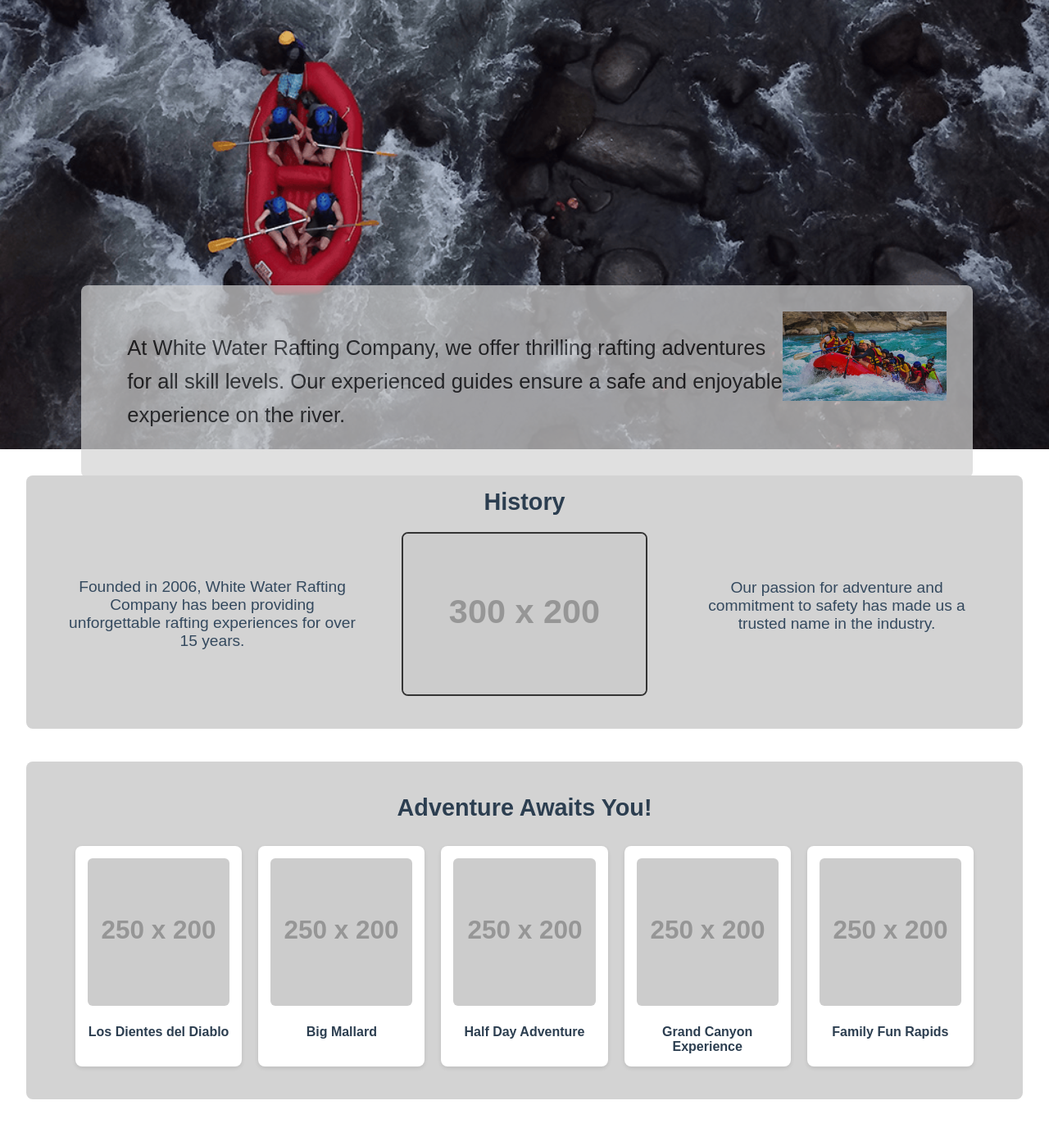
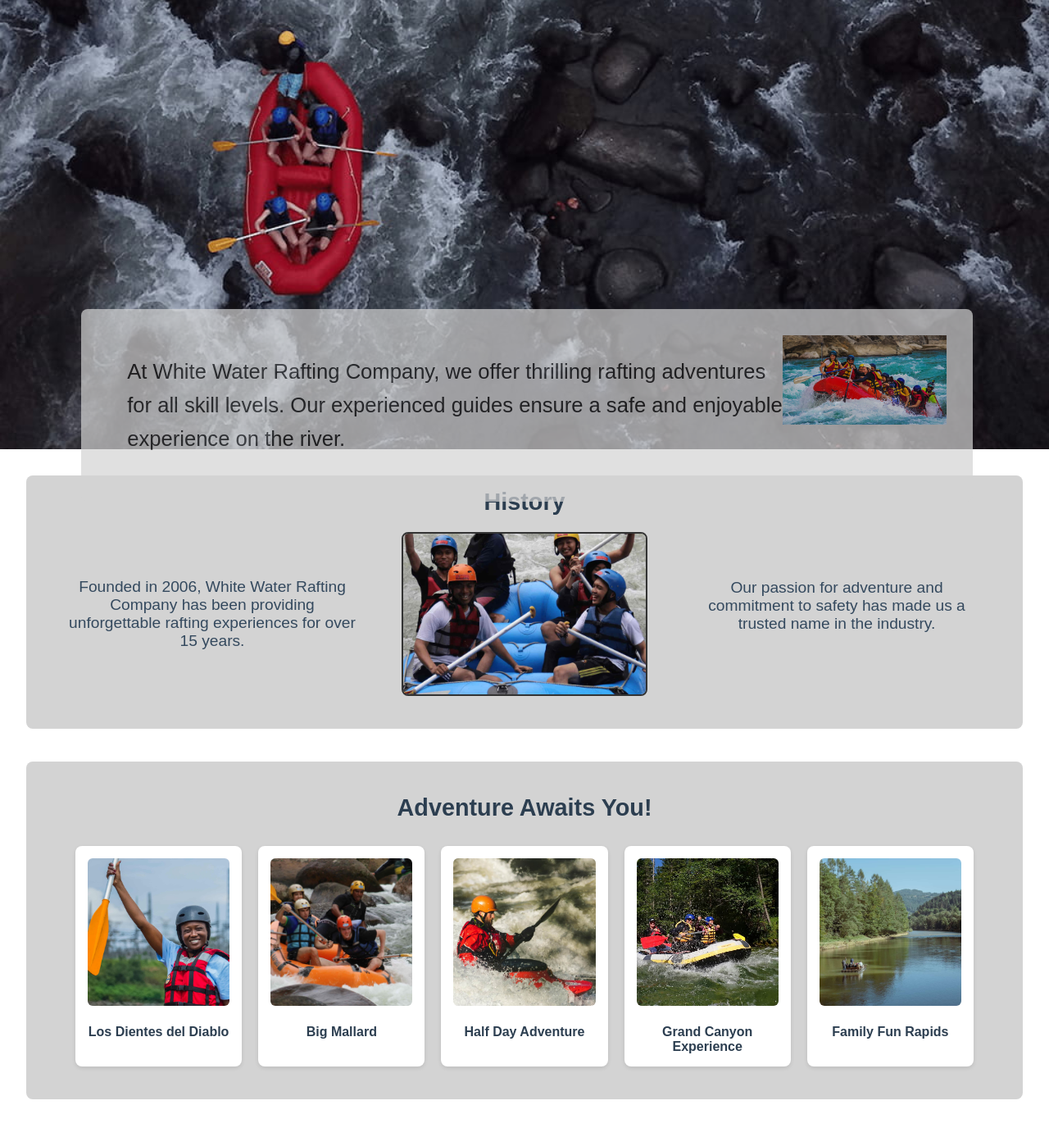
Before and after one commit to kyle-naumann/wdd130, a plain HTML site: page wwr/about.html in a window 1280 px wide. Shown: the part 328-1715 px from the top of the page at 82% size. Drawn offline with Linux system fonts and the light colour scheme; placeholder pictures from the web are drawn by us.

Commit message:
so many photos

```diff
--- a/wwr/about.html
+++ b/wwr/about.html
@@ -23,7 +23,7 @@
     </header>
     <main>
         <div class="hero">
-            <img src="images/hero.png" alt="White Water Rafting Adventure">
+            <img src="images/hero.jpg" alt="White Water Rafting Adventure">
             <h1>White Water Rafting Company</h1>
             <article>
                 <img src="images/rafting.png" alt="Our team rafting">
@@ -41,7 +41,7 @@
                     </p>
                 </div>
                 <div class="history-image">
-                    <img src="https://via.placeholder.com/300x200/cccccc/666666?text=History+Photo" alt="Company History Photo">
+                    <img src="images/rafting2.jpg" alt="Company History Photo">
                 </div>
                 <div class="history-text-right">
                     <p>
@@ -55,23 +55,23 @@
             <h2>Adventure Awaits You!</h2>
             <div class="adventure-gallery">
                 <figure>
-                    <img src="https://via.placeholder.com/250x200/4a90e2/ffffff?text=Adventure+1" alt="Los Dientes del Diablo Rapids">
+                    <img src="images/rafting3.jpg" alt="Los Dientes del Diablo Rapids">
                     <figcaption>Los Dientes del Diablo</figcaption>
                 </figure>
                 <figure>
-                    <img src="https://via.placeholder.com/250x200/7ed321/ffffff?text=Adventure+2" alt="Big Mallard Rapids">
+                    <img src="images/rafting4.jpg" alt="Big Mallard Rapids">
                     <figcaption>Big Mallard</figcaption>
                 </figure>
                 <figure>
-                    <img src="https://via.placeholder.com/250x200/f5a623/ffffff?text=Adventure+3" alt="Half Day Adventure">
+                    <img src="images/rafting5.jpg" alt="Half Day Adventure">
                     <figcaption>Half Day Adventure</figcaption>
                 </figure>
                 <figure>
-                    <img src="https://via.placeholder.com/250x200/d0021b/ffffff?text=Adventure+4" alt="Grand Canyon Experience">
+                    <img src="images/rafting6.jpg" alt="Grand Canyon Experience">
                     <figcaption>Grand Canyon Experience</figcaption>
                 </figure>
                 <figure>
-                    <img src="https://via.placeholder.com/250x200/9013fe/ffffff?text=Adventure+5" alt="Family Fun Rapids">
+                    <img src="images/rafting7.jpg" alt="Family Fun Rapids">
                     <figcaption>Family Fun Rapids</figcaption>
                 </figure>
             </div>
--- a/wwr/styles/rafting.css
+++ b/wwr/styles/rafting.css
@@ -84,7 +84,7 @@ nav, p, section, article {
 
 .hero h1 {
     position: absolute;
-    top: 50px;
+    top: 100px;
     width: 100%;
     padding: 16px;
     text-align: center;
@@ -95,7 +95,7 @@ nav, p, section, article {
 
 .hero article {
     position: absolute;
-    top: 70%;
+    top: 74%;
     left: 6.5%;
     background: lightgray;
     border-radius: 8px;
@@ -337,7 +337,7 @@ footer p {
 }
 
 .newsletter-form button {
-    background-color: var(--secondary-color);
+    background-color: var(--primary-color);
     color: white;
     padding: 15px 30px;
     border: none;
@@ -348,12 +348,12 @@ footer p {
 }
 
 .newsletter-form button:hover {
-    background-color: #2980b9;
+    background-color: var(--secondary-color);
 }
 
 /* Call to Action Section */
 .cta {
-    background: linear-gradient(135deg, var(--primary-color), var(--secondary-color));
+    background: var(--primary-color);
     color: white;
     text-align: center;
     padding: 80px 40px;
```
Also changed, not shown: wwr/index.html (+5 -5 lines), wwr/images/bridge.jpg (added), wwr/images/hero.jpg (added), wwr/images/hero.png (deleted), wwr/images/rafting2.jpg (added), wwr/images/rafting3.jpg (added), wwr/images/rafting4.jpg (added), wwr/images/rafting5.jpg (added), wwr/images/rafting6.jpg (added), wwr/images/rafting7.jpg (added).
